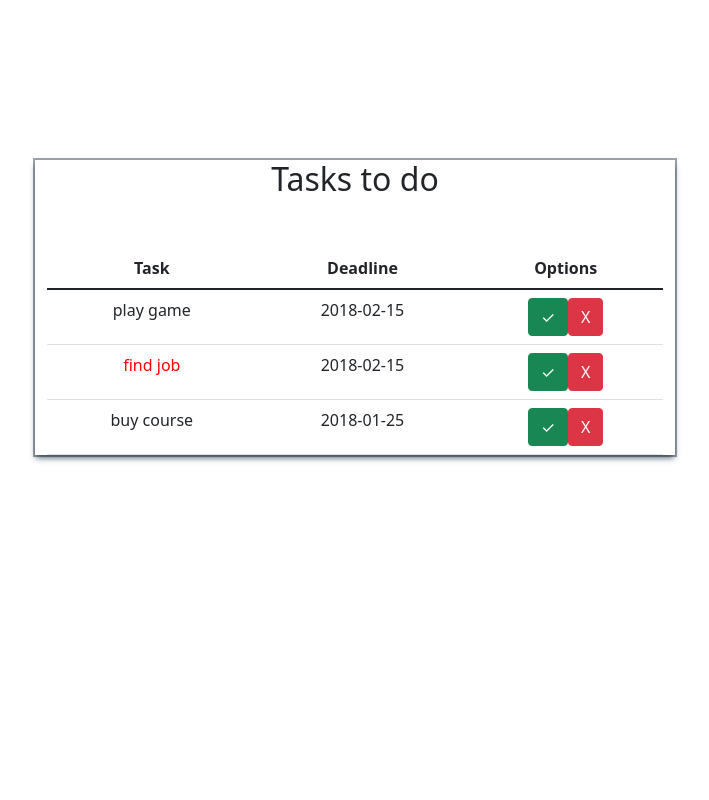
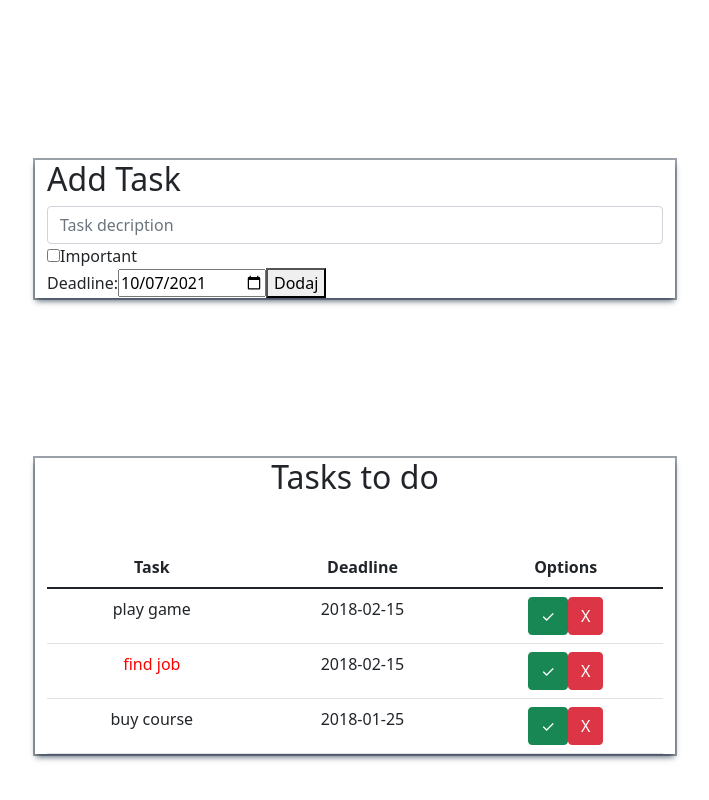
Before and after one commit to MacWar/ToDoApp, a React (Create React App) app: page / in a window 1280 px wide. Shown: the whole page, without its empty margins (285-994 px from the left). Built offline with nearby package versions, Linux system fonts and the light colour scheme.

Commit message:
Create AddTask component

```diff
--- /dev/null
+++ b/src/components/AddTask.css
@@ -0,0 +1,3 @@
+input {
+
+}
--- /dev/null
+++ b/src/components/AddTask.js
@@ -0,0 +1,45 @@
+import React, { Component } from 'react'
+import './AddTask.css'
+export default class AddTask extends Component {
+    state = {
+        description : '',
+        priorityCheckboxValue : false,
+        date : new Date().toISOString().slice(0,10),
+    }
+    handleDate = (e) => {
+        this.setState({
+            date : e.target.value,
+        })
+    }
+
+    handleDescription = (e) => {
+        this.setState({
+            description : e.target.value
+        })
+
+    }
+
+    handleCheckPrioroty = (e) => {
+        this.setState({
+            priorityCheckboxValue : e.target.checked,
+        })
+    }
+    render() {
+        const minimalDate = new Date().toISOString().slice(0,10);
+        return (
+            <div className="container">
+                <h2>Add Task</h2>
+                <div className="addTaskForm">
+                    <input type="text" className="form-control" placeholder="Task decription" value={this.state.decription} onChange={this.handleDescription}/>
+                    <div class="form-group">
+                        <input type="checkbox" className="form-check-label" id="priority" checked={this.state.priorityCheckboxValue} onChange={this.handleCheckPrioroty}/>
+                        <label className="form-check-label" htmlFor="priority">Important</label>
+                    </div>
+                    <label htmlFor="deadline">Deadline: </label>
+                    <input type="date" id="deadline" value={this.state.date} min={minimalDate} onChange={this.handleDate} />
+                    <button>Dodaj</button>
+                </div>
+            </div>
+        )
+    }
+}
--- a/src/components/App.js
+++ b/src/components/App.js
@@ -1,4 +1,4 @@
-import TaskSettings from "./TaskSettings";
+import AddTask from "./AddTask";
 import TaskContainer from "./TaskContainer";
 import React, { Component } from 'react'
 import "./App.css"
@@ -57,7 +57,7 @@ export default class App extends Component {
   render() {
     return (
         <div className="App">
-          <TaskSettings/>
+          <AddTask/>
           <TaskContainer taskList={this.state.taskList} deleteTask={this.handleDeleteTask} completeTask={this.handleCompleteTask}/>
         </div>
     )
--- a/src/components/TaskSettings.js
+++ /dev/null
@@ -1,14 +0,0 @@
-import React, { Component } from 'react'
-
-export default class TaskSettings extends Component {
-    state={
-
-    }
-    render() {
-        return (
-            <div>
-
-            </div>
-        )
-    }
-}
```
